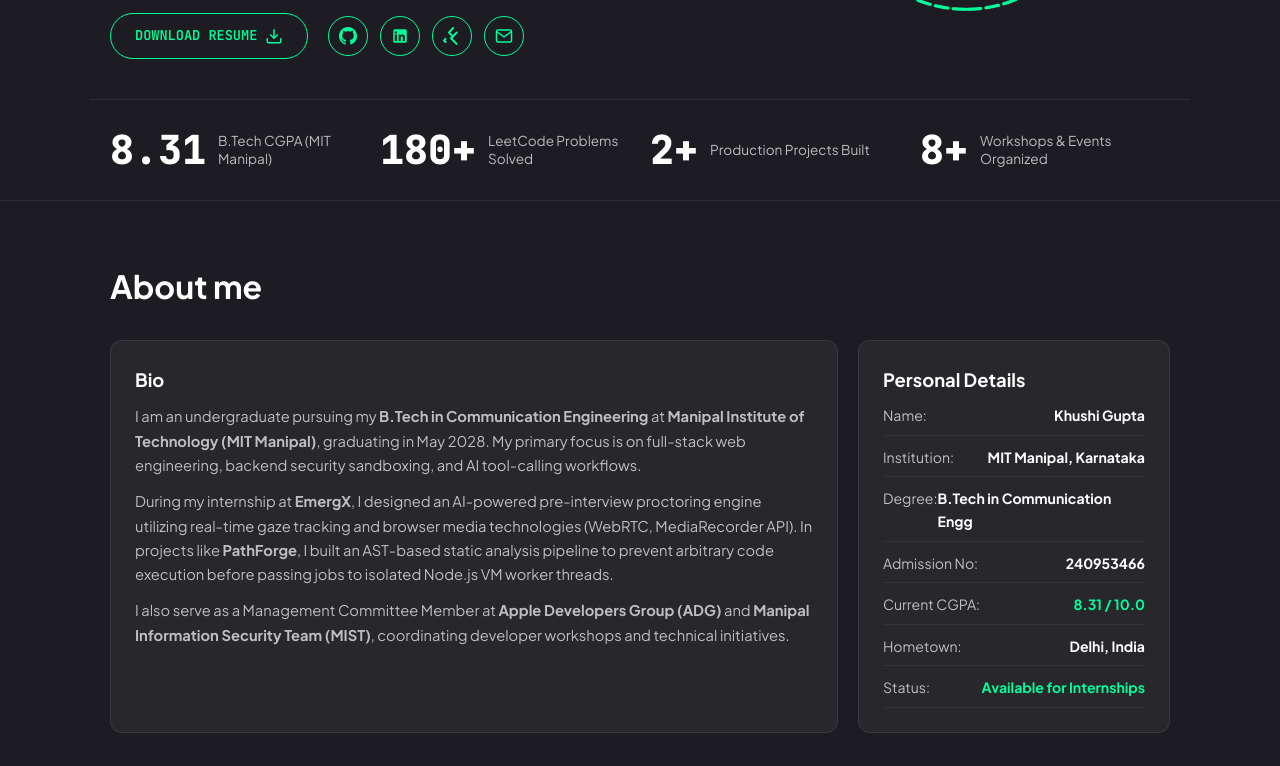
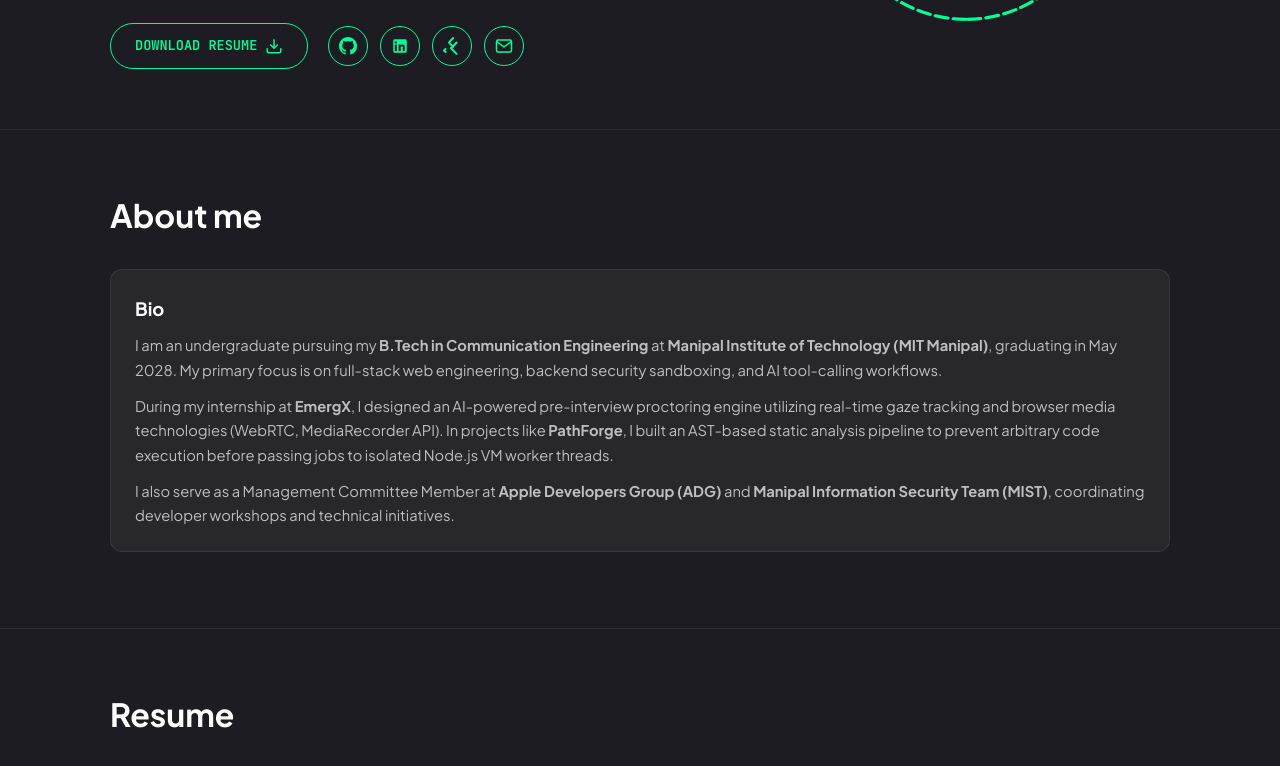
Before and after one commit to KhushiGupta0104/PORTFOLIO_WEBTECH, a plain HTML site: page index.html in a window 1280 px wide. Shown: the part 450-1216 px from the top of the page. Drawn offline with Linux system fonts and the light colour scheme.

Commit message:
Add files via upload

```diff
--- a/index.html
+++ b/index.html
@@ -85,25 +85,6 @@
           </div>
         </div>
       </div>
-
-      <div class="container stats-wrap">
-        <div class="stat-item">
-          <span class="stat-num">8.31</span>
-          <span class="stat-label">B.Tech CGPA (MIT Manipal)</span>
-        </div>
-        <div class="stat-item">
-          <span class="stat-num">180+</span>
-          <span class="stat-label">LeetCode Problems Solved</span>
-        </div>
-        <div class="stat-item">
-          <span class="stat-num">2+</span>
-          <span class="stat-label">Production Projects Built</span>
-        </div>
-        <div class="stat-item">
-          <span class="stat-num">8+</span>
-          <span class="stat-label">Workshops &amp; Events Organized</span>
-        </div>
-      </div>
     </section>
 
     <section class="section" id="about">
@@ -126,19 +107,6 @@
               I also serve as a Management Committee Member at <strong>Apple Developers Group (ADG)</strong> and
               <strong>Manipal Information Security Team (MIST)</strong>, coordinating developer workshops and technical initiatives.
             </p>
-          </div>
-
-          <div class="card">
-            <h3 class="card-title">Personal Details</h3>
-            <ul class="detail-list">
-              <li><span>Name:</span> <strong>Khushi Gupta</strong></li>
-              <li><span>Institution:</span> <strong>MIT Manipal, Karnataka</strong></li>
-              <li><span>Degree:</span> <strong>B.Tech in Communication Engg</strong></li>
-              <li><span>Admission No:</span> <strong>240953466</strong></li>
-              <li><span>Current CGPA:</span> <strong class="text-accent">8.31 / 10.0</strong></li>
-              <li><span>Hometown:</span> <strong>Delhi, India</strong></li>
-              <li><span>Status:</span> <strong class="text-accent">Available for Internships</strong></li>
-            </ul>
           </div>
         </div>
       </div>
--- a/style.css
+++ b/style.css
@@ -126,7 +126,7 @@
 }
 
 .hero {
-  padding: 50px 0 30px;
+  padding: 60px 0;
 }
 
 .hero-wrap {
@@ -334,7 +334,7 @@
 
 .about-grid {
   display: grid;
-  grid-template-columns: 1.4fr 0.6fr;
+  grid-template-columns: 1fr;
   gap: 20px;
 }
 
```
